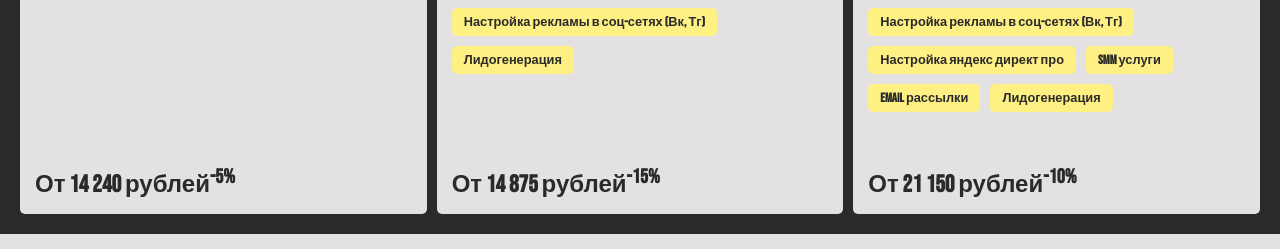
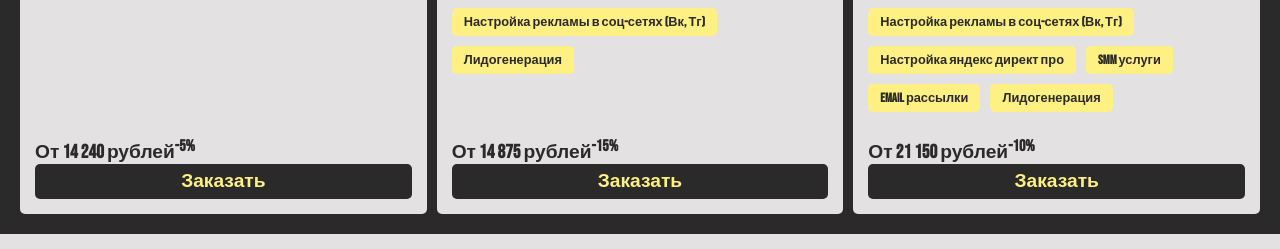
Before and after one commit to Maxim-Coder-arch/nexsol_version_2, a Next.js app: page / in a window 1280 px wide. Shown: the part 5600-5849 px from the top of the page. Built offline with nearby package versions, Linux system fonts and the light colour scheme; no server answers; the database is empty; a web font is replaced by a local one.

Commit message:
add message from service package

```diff
--- a/app/sections/faq/index.module.scss
+++ b/app/sections/faq/index.module.scss
@@ -32,7 +32,7 @@
                 gap: 10px;
                 align-items: center;
                 & h3 {
-                    @include font(2.5rem, 800);
+                    @include font(clamp(1.5rem, 2cqi, 4rem), 800);
                     color: $main-text-2;
                 }
                 & span {
--- a/app/sections/hero-section/index.tsx
+++ b/app/sections/hero-section/index.tsx
@@ -1,4 +1,13 @@
 "use client";
+
+
+
+
+
+/*
+на главную добавить конструктор для составления кастомных пакетов
+доработатьб поле ввода сообщения в том случае, колгда пользователь заказывает пакет, так как в сообщении с пакетом нету возможности редактировать текст
+*/
 
 import { motion } from "framer-motion";
 import RunningBanner from "@/app/share/running-banner";
@@ -10,6 +19,8 @@ import {
   transitionAnimation__heroSection
 } from "@/configs-and-data/heroSectionConfig";
 import styles from "./index.module.scss";
+import { pricesWithPackages } from "@/configs-and-data/prices.cnf";
+import { useSearchParams } from "next/navigation";
 
 
 
@@ -19,6 +30,8 @@ const HeroSection = () => {
   const [contact, setContact] = useState('');
   const [message, setMessage] = useState('');
   const [isAnimate, setIsAnimate] = useState(false);
+  const [servicePackage, setServicePackage] = useState(null);
+  const searchParams = useSearchParams();
 
   useEffect(() => {
     const timeout = setTimeout(() => {
@@ -27,6 +40,12 @@ const HeroSection = () => {
 
     return () => clearTimeout(timeout);
   }, []);
+
+  const getServicePackageByServiceType = (packageName?: string) => {
+    if (packageName) {
+      return pricesWithPackages.find(item => item.packageName === packageName);
+    }
+  }
 
   const handleSubmit = async (event: React.FormEvent) => {
     event.preventDefault();
@@ -48,6 +67,23 @@ const HeroSection = () => {
         setMessage('');
       }
     } catch {}
+  }
+
+  useEffect(() => {
+    const searchParamsData = () => {
+      const serviceType = searchParams.get('order-type');
+      setServicePackage(getServicePackageByServiceType(serviceType));
+
+      console.log(searchParams.get('order-type'));
+    }
+
+    searchParamsData();
+  }, [searchParams]);
+
+  const generateMessage = () => {
+    if (servicePackage) {
+      return `Здравствуйте! \nменя заинтересовали следующие услуги: \n${servicePackage.services.join(', ')}. \nПакет: ${servicePackage.title}.`;
+    }
   }
 
 
@@ -116,7 +152,7 @@ const HeroSection = () => {
                 initial={animationConfig__heroSection.initial}
                 animate={isAnimate ? animationConfig__heroSection.animate : {}}
                 transition={{...transitionAnimation__heroSection, delay: 1.1}}
-                placeholder="Расскажите о вашем проекте (необязательно)" value={message} onChange={(e) => setMessage(e.target.value)} />
+                placeholder="Расскажите о вашем проекте (необязательно)" value={!servicePackage ? message : generateMessage()} onChange={(e) => setMessage(e.target.value)} />
 
                 <motion.button
                 initial={animationConfig__heroSection.initial}
--- a/app/sections/prices/index.module.scss
+++ b/app/sections/prices/index.module.scss
@@ -41,8 +41,22 @@
                 }
             }
             &__price {
-                @include font(1.5rem, 800);
-                color: $main-text-2;
+                width: 100%;
+                display: flex;
+                flex-direction: column;
+                & p {
+                    @include font(1.2rem, 800);
+                    color: $main-text-2;
+                }
+                & a {
+                    @include font(1.2rem, 800);
+                    background-color: $main-text-2;
+                    color: $pale-yellow;
+                    width: 100% !important;
+                    text-align: center;
+                    padding: 6px 12px;
+                    border-radius: 5px;
+                }
             }
             &__separator {
                 display: flex;
--- a/app/sections/prices/index.tsx
+++ b/app/sections/prices/index.tsx
@@ -1,3 +1,4 @@
+import Link from "next/link";
 import styles from "./index.module.scss";
 import { pricesData, pricesWithPackages } from "@/configs-and-data/prices.cnf";
 
@@ -38,6 +39,7 @@ const PricesSection = () => {
                                 </div>
                                 <div className={styles["root-prices__with-packages__package__price"]}>
                                     <p>{packageServices.price}<sup>-{packageServices.discount}%</sup></p>
+                                    <Link href={`/?order-type=${packageServices.packageName}`}>Заказать</Link>
                                 </div>
                             </div>
                         )
--- a/configs-and-data/prices.cnf.ts
+++ b/configs-and-data/prices.cnf.ts
@@ -1,5 +1,6 @@
 const pricesWithPackages = [
     {
+        packageName: "basic",
         title: "Базовый пакет",
         services: [
             "Базовый анализ конкурентов",
@@ -10,6 +11,7 @@ const pricesWithPackages = [
         price: "От 14 240 рублей"
     },
     {
+        packageName: "standard",
         title: "Стандартный пакет",
         services: [
             "Базовый анализ конкурентов",
@@ -22,6 +24,7 @@ const pricesWithPackages = [
         price: "От 14 875 рублей"
     },
     {
+        packageName: "pro",
         title: "Продвинутый пакет",
         services: [
             "Базовый анализ конкурентов + отчеты",
```
